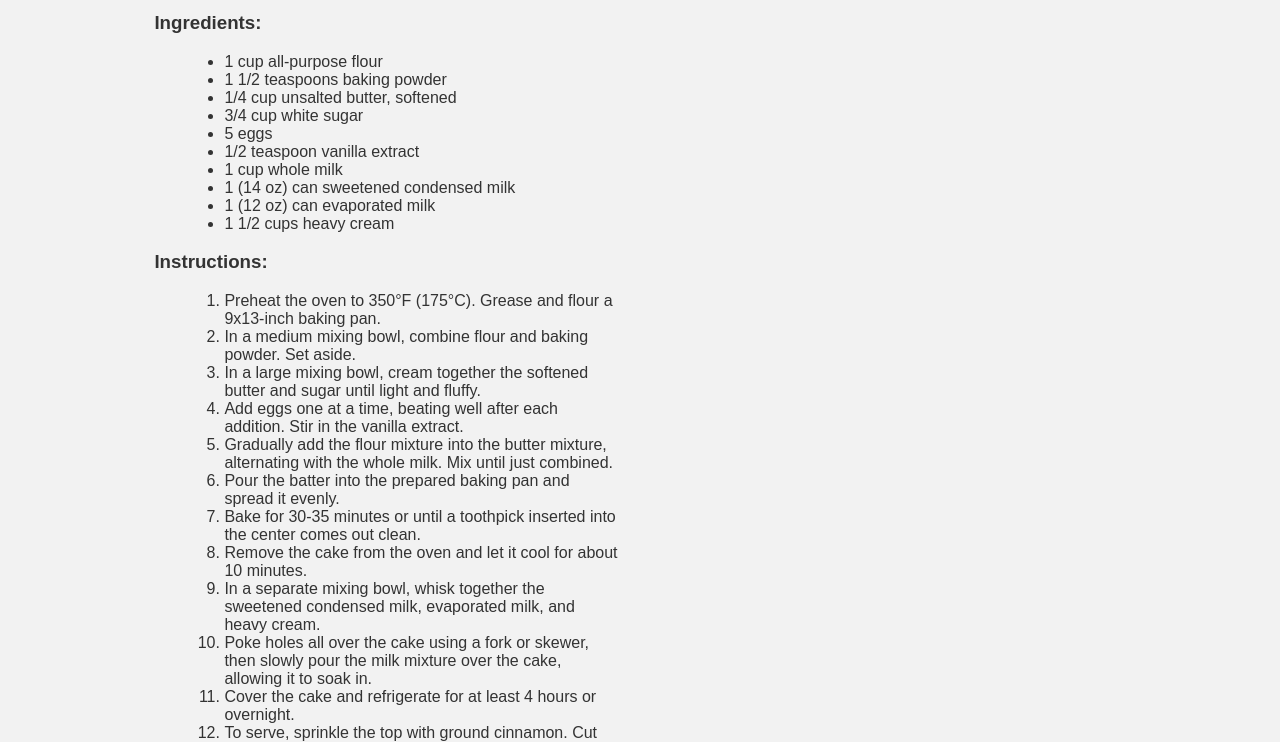
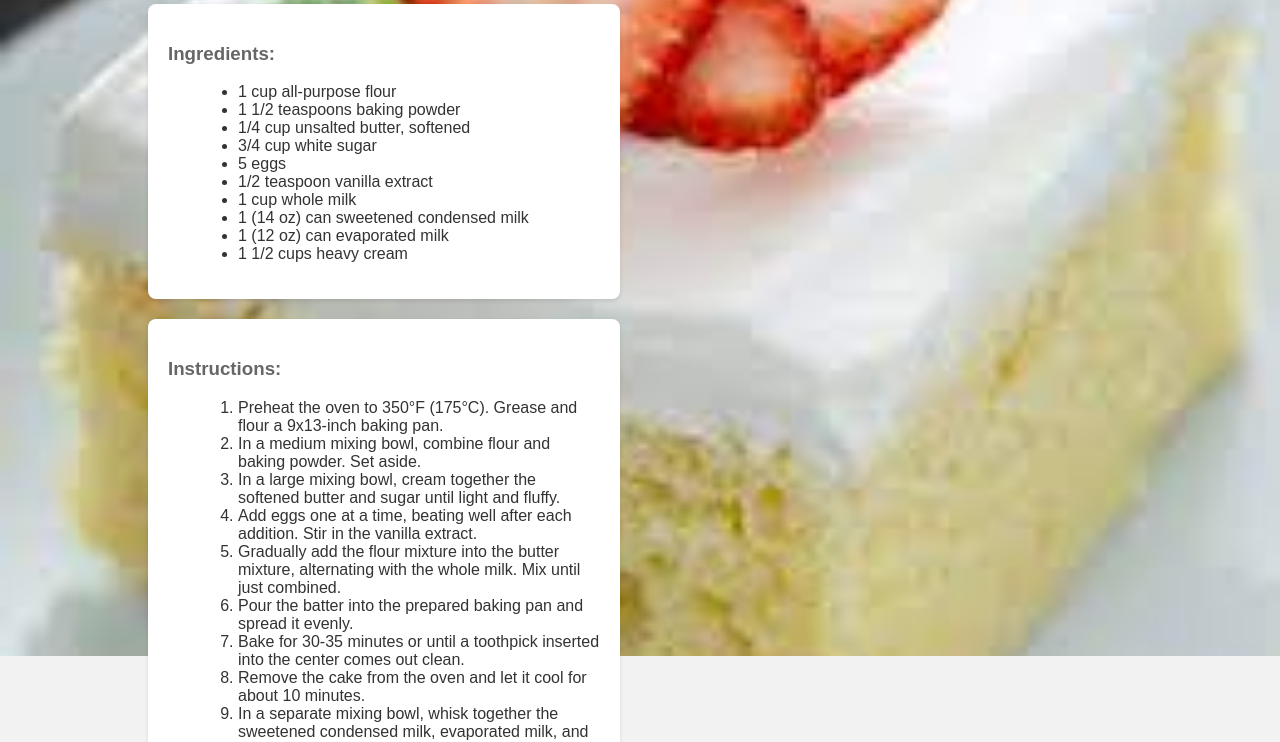
Before and after one commit to Chuchu-da2/CSIT121, a plain HTML site: page Lab4/index.html in a window 1280 px wide. Shown: the part 144-886 px from the top of the page. Drawn offline with Linux system fonts and the light colour scheme.

Commit message:
Update recipe.css

```diff
--- a/Lab4/recipe.css
+++ b/Lab4/recipe.css
@@ -2,6 +2,20 @@ body {
   background-color: #f2f2f2;
   color: #333333;
   font-family: Arial, sans-serif;
+  margin: 0;
+  padding: 0;
+}
+
+.background-image {
+  background-image: url('tresleches.jpg');
+  background-size: cover;
+  background-position: center;
+  position: fixed;
+  top: 0;
+  left: 0;
+  width: 100%;
+  height: 100%;
+  z-index: -1;
 }
 
 .container {
@@ -18,6 +32,16 @@ body {
   padding: 20px;
 }
 
+.category {
+  width: 100%;
+  box-sizing: border-box;
+  padding: 20px;
+  background-color: #ffffff;
+  margin-bottom: 20px;
+  border-radius: 8px;
+  box-shadow: 0 2px 4px rgba(0, 0, 0, 0.1);
+}
+
 .side-element {
   width: 50%;
   box-sizing: border-box;
@@ -30,6 +54,10 @@ h1 {
 
 h2 {
   color: #0099cc;
+}
+
+h3 {
+  color: #666666;
 }
 
 ul,
```
